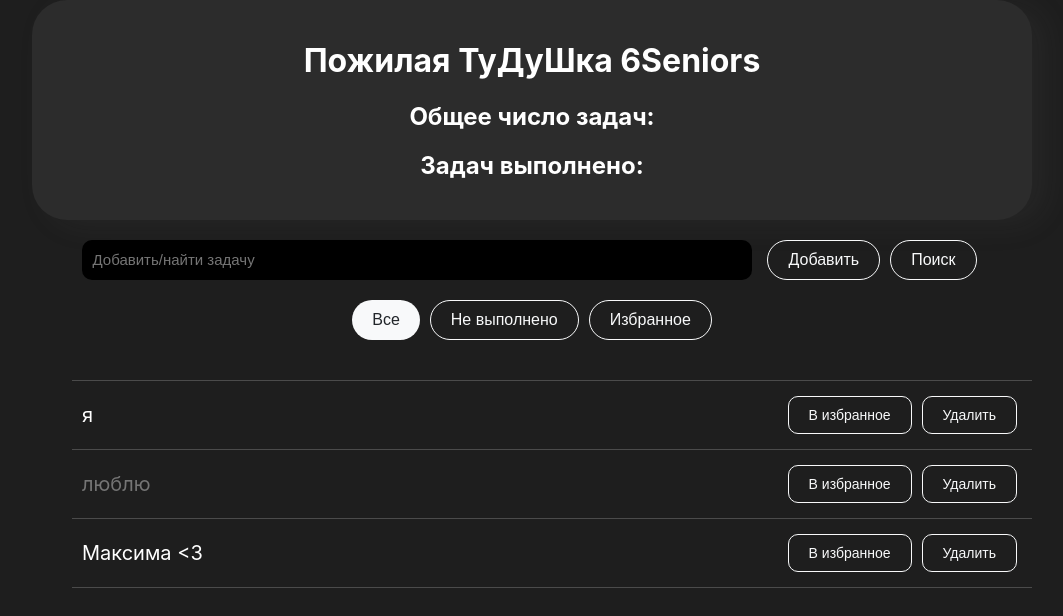
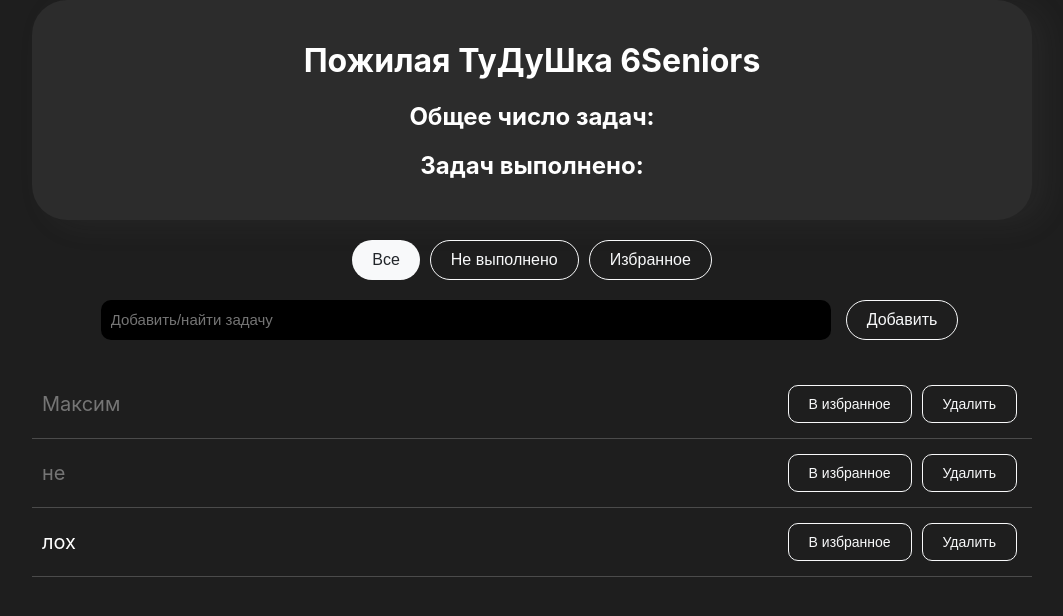
Before and after one commit to Ra1n-xD/todolist-react, a React (Create React App) app: page / in a window 1280 px wide. Shown: the top 616 px of the page, without its empty margins (108-1171 px from the left). Built offline with nearby package versions, Linux system fonts and the light colour scheme.

Commit message:
Добавление задачи

```diff
--- a/public/index.html
+++ b/public/index.html
@@ -5,10 +5,7 @@
     <link rel="icon" href="%PUBLIC_URL%/favicon.ico" />
     <meta name="viewport" content="width=device-width, initial-scale=1" />
     <meta name="theme-color" content="#000000" />
-    <meta
-      name="description"
-      content="Web site created using create-react-app"
-    />
+    <meta name="description" content="Web site created using create-react-app" />
     <link rel="apple-touch-icon" href="%PUBLIC_URL%/logo192.png" />
     <!--
       manifest.json provides metadata used when your web app is installed on a
@@ -24,7 +21,7 @@
       work correctly both with client-side routing and a non-root public URL.
       Learn how to configure a non-root public URL by running `npm run build`.
     -->
-    <title>React App</title>
+    <title>6Sen-ToDo</title>
   </head>
   <body>
     <noscript>You need to enable JavaScript to run this app.</noscript>
--- a/src/App.tsx
+++ b/src/App.tsx
@@ -4,15 +4,33 @@ import AppInfo from './components/AppInfo/AppInfo';
 import TasksList from './components/TasksList/TasksList';
 import TasksFilter from './components/TasksFilter/TasksFilter';
 
+import React, { useState } from 'react';
+
 import './App.css';
 
+interface ITask {
+  id: number;
+  title: string;
+  completed: boolean;
+}
+
 const App = () => {
+  const [todos, setTodos] = useState<ITask[]>([
+    { id: Math.random() * 1000, title: 'Максим', completed: true },
+    { id: Math.random() * 1000, title: 'не', completed: true },
+    { id: Math.random() * 1000, title: 'лох', completed: false }
+  ]);
+
+  function addTask(titleTask: string) {
+    setTodos([{ id: Math.random() * 1000, title: titleTask, completed: false }, ...todos]);
+  }
+
   return (
     <div className="app">
       <AppInfo />
-      <AddTask />
       <TasksFilter />
-      <TasksList />
+      <AddTask addTask={addTask} />
+      <TasksList todos={todos} />
     </div>
   );
 };
--- a/src/components/AddTask/AddTask.css
+++ b/src/components/AddTask/AddTask.css
@@ -1,10 +1,10 @@
-.app-add-form {
+/* .app-add-form {
   margin-top: 20px;
 }
 
 .add-form {
   margin-bottom: 20px;
-}
+} */
 
 .form-control {
   background-color: rgb(0, 0, 0);
@@ -12,7 +12,7 @@
   margin-right: 10px;
   border-radius: 10px;
   height: 40px;
-  width: 65%;
+  width: 71%;
   font-size: 15px;
   padding: 0 10px;
   border: 0px;
--- a/src/components/AddTask/AddTask.jsx
+++ /dev/null
@@ -1,17 +0,0 @@
-import Button from '../Button/Button';
-
-import './AddTask.css';
-
-const AddTask = () => {
-  return (
-    <div className="app-add-form">
-      <form className="add-form">
-        <input type="text" className="form-control" placeholder="Добавить/найти задачу" />
-        <Button name={'Добавить'} styleName={'btn btn-outline-light'}/>
-        <Button name={'Поиск'} styleName={'btn btn-outline-light'}/>
-      </form>
-    </div>
-  );
-};
-
-export default AddTask;
--- /dev/null
+++ b/src/components/AddTask/AddTask.tsx
@@ -0,0 +1,30 @@
+import Button from '../Button/Button';
+import React, { useState } from 'react';
+
+import './AddTask.css';
+
+const AddTask = ({ addTask, findTask }: any) => {
+  const [value, setValue] = useState<string>('');
+
+  function handleChange(e: any) {
+    setValue(e.target.value);
+  }
+
+  function handleClick(e: any) {
+    if (value.length < 1) return;
+    addTask(value);
+    setValue('');
+  }
+
+  return (
+    <div className="app-add-form">
+      <form className="add-form">
+        <input type="text" className="form-control" value={value} placeholder="Добавить/найти задачу" onChange={handleChange} />
+        <Button name={'Добавить'} styleName={'btn btn-outline-light'} onClick={handleClick} />
+        {/* <Button name={'Поиск'} styleName={'btn btn-outline-light'} onClick={handleClick} /> */}
+      </form>
+    </div>
+  );
+};
+
+export default AddTask;
--- a/src/components/Button/Button.tsx
+++ b/src/components/Button/Button.tsx
@@ -1,8 +1,14 @@
 import './Button.css';
 
-const Button = ({ name, styleName }: { name: string; styleName: string }) => {
+interface IButtonProps {
+  name: string;
+  styleName: string;
+  onClick?: React.MouseEventHandler<HTMLButtonElement>;
+}
+
+const Button = ({ name, styleName, onClick }: any) => {
   return (
-    <button type="button" className={styleName}>
+    <button type="button" className={styleName} onClick={onClick}>
       {name}
     </button>
   );
--- a/src/components/TasksList/TasksList.css
+++ b/src/components/TasksList/TasksList.css
@@ -1,5 +1,6 @@
 .task-list {
-  margin-top: 40px;
+  padding: 0;
+  margin: 35px 0;
 }
 
 .task-list-item {
--- a/src/components/TasksList/TasksList.tsx
+++ b/src/components/TasksList/TasksList.tsx
@@ -1,17 +1,14 @@
 import TasksListItem from './TasksListItem';
 
-const TasksList = () => {
-  return (
-    <ul className="task-list">
-      <span className="task-separator"></span>
-      <TasksListItem name={'я'} styleName="" />
-      <span className="task-separator"></span>
-      <TasksListItem name={'люблю'} styleName="task-completed" />
-      <span className="task-separator"></span>
-      <TasksListItem name={'Максима <3'} styleName="" />
-      <span className="task-separator"></span>
-    </ul>
-  );
+const TasksList = ({ todos }: any) => {
+  // console.log(todos);
+  const tasksList = todos.map((task: any) => {
+    const { id, title, completed } = task;
+
+    return <TasksListItem key={id} name={title} styleName={completed ? 'task-completed' : ''} />;
+  });
+
+  return <ul className="task-list">{tasksList}</ul>;
 };
 
 export default TasksList;
--- a/src/components/TasksList/TasksListItem.tsx
+++ b/src/components/TasksList/TasksListItem.tsx
@@ -6,6 +6,7 @@ const TasksListItem = ({ name, styleName }: { name: string; styleName: string })
   const handleTaskClick = () => {};
 
   return (
+    <>
       <li className={'task-list-item ' + styleName}>
         <span className="task-label" onClick={handleTaskClick}>
           {name}
@@ -15,6 +16,8 @@ const TasksListItem = ({ name, styleName }: { name: string; styleName: string })
           <Button name={'Удалить'} styleName={'btn btn-delete'} />
         </div>
       </li>
+      <span className="task-separator"></span>
+    </>
   );
 };
 
```
Lines whose indentation alone changed are shown as unchanged.
